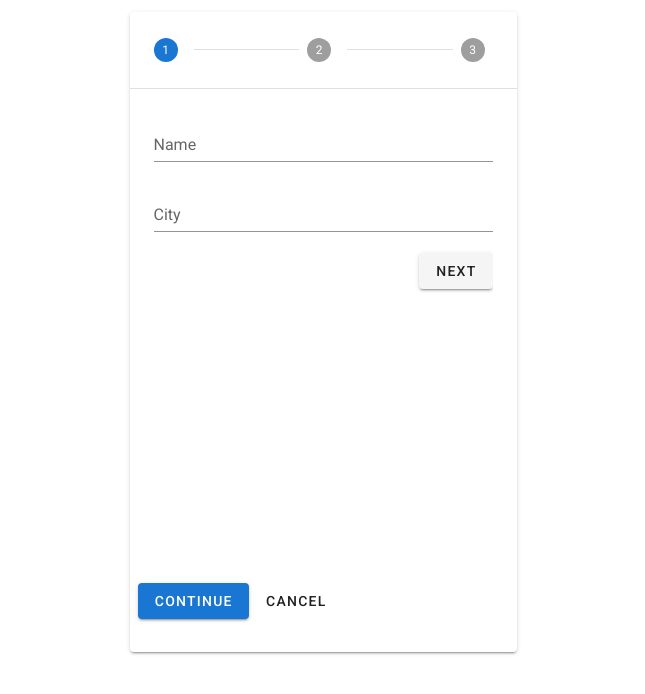
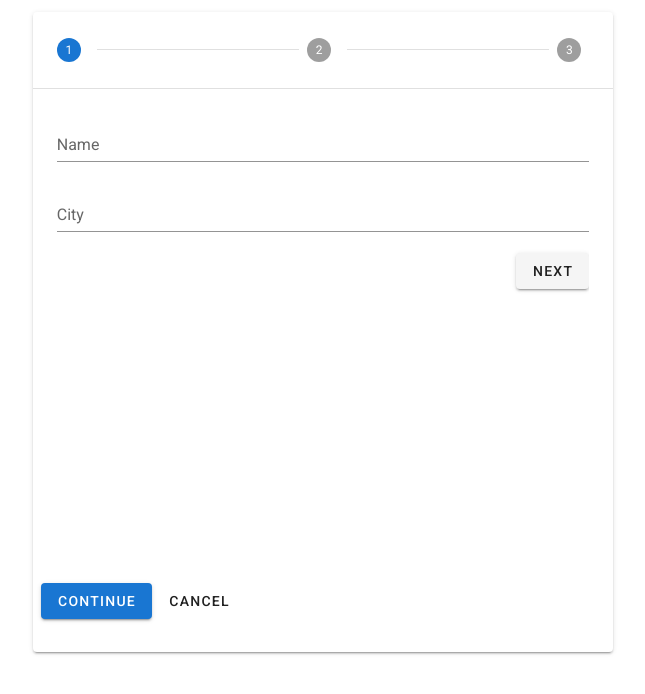
Before and after one commit to ssamilg/weather-forecast-app, a Vue app: page / in a window 1280 px wide. Shown: the top 694 px of the page, without its empty margins (317-962 px from the left). Built offline with nearby package versions, Linux system fonts and the light colour scheme.

Commit message:
main view widened for wide screens

```diff
--- a/src/views/HomeView.vue
+++ b/src/views/HomeView.vue
@@ -11,7 +11,7 @@ export default {
   <div>
     <v-container>
       <v-layout align-center justify-center>
-        <v-flex md4>
+        <v-flex md6>
           <wF-stepper/>
         </v-flex>
       </v-layout>
```
